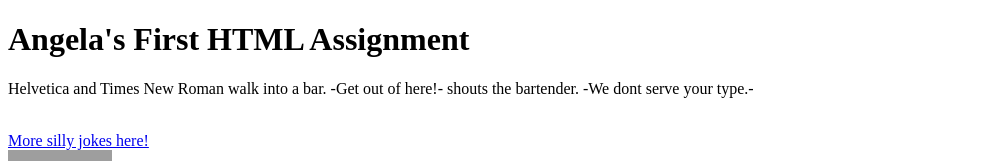
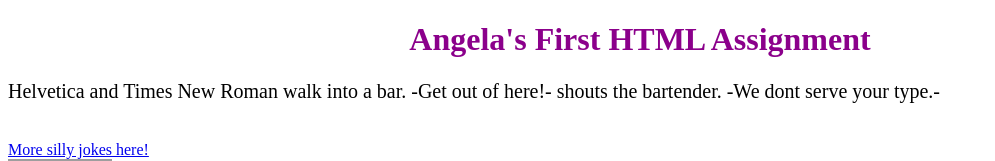
Before and after one commit to abickmore/sept16demo, a plain HTML site: page index.html in a window 1280 px wide. Shown: the top 161 px of the page, without its empty margins (0-995 px from the left). Drawn offline with Linux system fonts and the light colour scheme; grey boxes are pictures that could not be loaded.

Commit message:
Update and rename Sept16assignment.html to index.html

```diff
--- a/Sept16assignment.html
+++ b/index.html
@@ -2,6 +2,7 @@
 <html>
 <head>
     <title>HI SAFWAN :)</title>
+    <link rel="stylesheet" href="sept16css.css">
 </head>
 <body>
 
```
